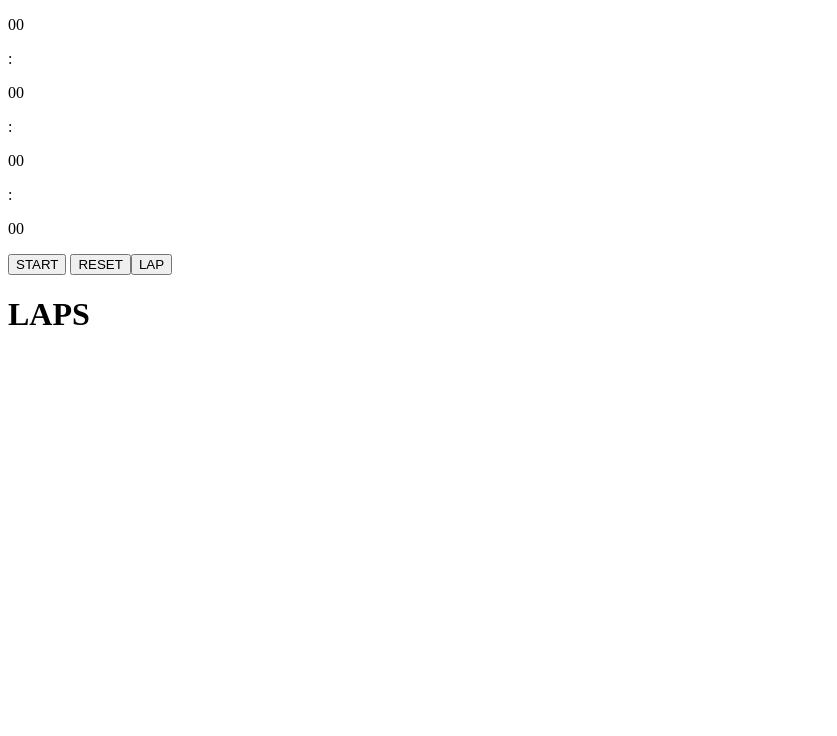
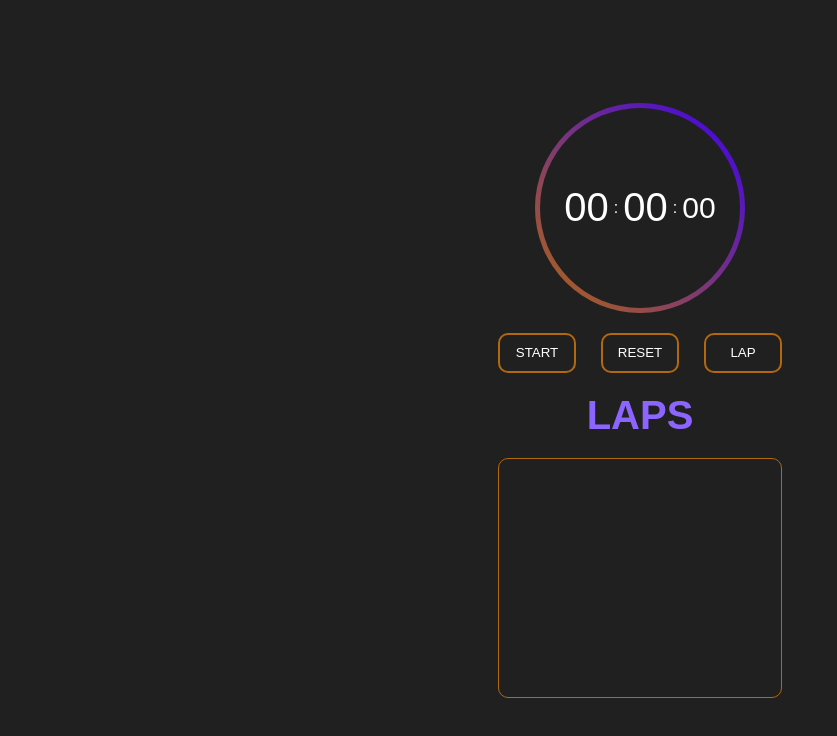
Before and after one commit to A7h4rv4/PRODIGY_WD_02, a plain HTML site: page index.html in a window 1280 px wide. Shown: the whole page, without its empty margins (0-837 px from the left). Drawn offline with Linux system fonts and the light colour scheme.

Commit message:
Styling the stopwatch

```diff
--- a/index.html
+++ b/index.html
@@ -4,25 +4,29 @@
     <meta charset="UTF-8" />
     <meta name="viewport" content="width=device-width, initial-scale=1.0" />
     <title>Stopwatch</title>
+    <link rel="stylesheet" href="./style.css" />
   </head>
   <body>
     <div class="wrapper">
       <div class="display">
-        <p class="timerDisplay" id="timerHrs">00</p>
-        :
+        <div class="mainDisplay">
           <p class="timerDisplay" id="timerMin">00</p>
           :
           <p class="timerDisplay" id="timerSec">00</p>
           :
           <p class="timerDisplay" id="timerMilisec">00</p>
         </div>
+      </div>
       <div class="buttons">
-        <button id="startBtn">START</button>
-        <button id="resetBtn">RESET</button><button id="lapBtn">LAP</button>
+        <button id="startBtn" class="btn">START</button>
+        <button id="resetBtn" class="btn">RESET</button
+        ><button id="lapBtn" class="btn">LAP</button>
       </div>
       <h1>LAPS</h1>
       <div id="laps">
+        <div class="space">
           <div id="lapRecord"></div>
+        </div>
       </div>
     </div>
     <script src="./script.js"></script>
--- a/script.js
+++ b/script.js
@@ -1,9 +1,7 @@
-let hours = 0;
 let minutes = 0;
 let seconds = 0;
 let miliseconds = 0;
 
-let displayHours = hours;
 let displayMinutes = minutes;
 let displaySeconds = seconds;
 let displayMiliseconds = miliseconds;
@@ -16,7 +14,6 @@ let lapNow = null;
 const startBtn = document.getElementById("startBtn");
 const resetBtn = document.getElementById("resetBtn");
 const lapBtn = document.getElementById("lapBtn");
-const hrsDisplay = document.getElementById("timerHrs");
 const minDisplay = document.getElementById("timerMin");
 const secDisplay = document.getElementById("timerSec");
 const milisecDisplay = document.getElementById("timerMilisec");
@@ -31,11 +28,6 @@ const start = () => {
     if (seconds / 60 === 1) {
       seconds = 0;
       minutes++;
-
-      if (minutes / 60 === 1) {
-        minutes = 0;
-        hours++;
-      }
     }
   }
 
@@ -55,11 +47,6 @@ const start = () => {
     displayMinutes = "0" + minutes.toString();
   }
 
-  if (hours < 10) {
-    displayHours = "0" + hours.toString();
-  }
-
-  hrsDisplay.innerHTML = displayHours;
   minDisplay.innerHTML = displayMinutes;
   secDisplay.innerHTML = displaySeconds;
   milisecDisplay.innerHTML = displayMiliseconds;
@@ -80,11 +67,9 @@ startBtn.addEventListener("click", () => {
 
 resetBtn.addEventListener("click", () => {
   window.clearInterval(interval);
-  hours = 0;
   minutes = 0;
   seconds = 0;
   miliseconds = 0;
-  hrsDisplay.innerHTML = "00";
   minDisplay.innerHTML = "00";
   secDisplay.innerHTML = "00";
   milisecDisplay.innerHTML = "00";
@@ -96,7 +81,7 @@ resetBtn.addEventListener("click", () => {
 
 lapBtn.addEventListener("click", () => {
   if (displayStatus === "started") {
-    lapNow = `${displayHours}:${displayMinutes}:${displaySeconds}.${displayMiliseconds}`;
+    lapNow = `${displayMinutes}:${displaySeconds}.${displayMiliseconds}`;
     const lapList = document.getElementById("lapRecord");
     const li = document.createElement("li");
     li.innerHTML = lapNow;
--- /dev/null
+++ b/style.css
@@ -0,0 +1,124 @@
+* {
+  margin: 0;
+  padding: 0;
+  box-sizing: border-box;
+}
+
+body {
+  font-family: "Poppins", sans-serif;
+  background: #202020;
+  height: 100vh;
+  display: flex;
+  justify-content: center;
+  align-items: center;
+  color: white;
+}
+
+.wrapper {
+  width: 50%;
+  height: 100vh;
+  display: flex;
+  flex-direction: column;
+  justify-content: center;
+  align-items: center;
+}
+
+.display {
+  width: 210px;
+  height: 210px;
+  border-radius: 210px;
+  display: flex;
+  justify-content: center;
+  align-items: center;
+  background: linear-gradient(45deg, #b3670f, #3c00ef);
+}
+
+.mainDisplay {
+  width: 200px;
+  height: 200px;
+  border-radius: 200px;
+  display: flex;
+  background-color: #202020;
+  justify-content: center;
+  align-items: center;
+}
+
+#timerMin,
+#timerSec {
+  font-size: 40px;
+  margin: 0 5px;
+}
+
+#timerMilisec {
+  font-size: 30px;
+  margin: 0 5px;
+}
+
+.buttons {
+  width: 284px;
+  display: flex;
+  justify-content: space-around;
+  align-items: center;
+  gap: 25px;
+  margin: 20px 0;
+}
+
+.btn {
+  width: 80px;
+  height: 40px;
+  border-radius: 10px;
+  background-color: #202020;
+  border: 2px solid #b3670f;
+  color: white;
+  font-size: px;
+  cursor: pointer;
+  transition: all 0.3s ease;
+}
+
+.btn:hover {
+  box-shadow: #e4ac6c 0px 0px 4px 1px;
+}
+
+h1 {
+  font-size: 40px;
+  margin-bottom: 20px;
+  color: #8c65ff;
+}
+
+#laps {
+  scroll-behavior: smooth;
+  width: 284px;
+  border: 1px solid #b3670f;
+  border-radius: 10px;
+  height: 15rem;
+  font-weight: 700;
+  text-align: center;
+  color: white;
+  overflow-y: scroll;
+}
+
+#laps::-webkit-scrollbar {
+  width: 10px;
+}
+
+#laps::-webkit-scrollbar-track {
+  background-color: #e4ac6c33;
+  border-radius: 10px;
+}
+
+#laps::-webkit-scrollbar-thumb {
+  background-color: #e4ac6c;
+  border-radius: 10px;
+}
+
+#laps::-webkit-scrollbar-thumb:hover {
+  background-color: #e4ac6c;
+  border-radius: 6px;
+}
+
+li {
+  padding: 10px 0;
+  font-size: 16px;
+  border-bottom: 1px solid #b3670f;
+  list-style: none;
+}
```
Lines whose indentation alone changed are shown as unchanged.
